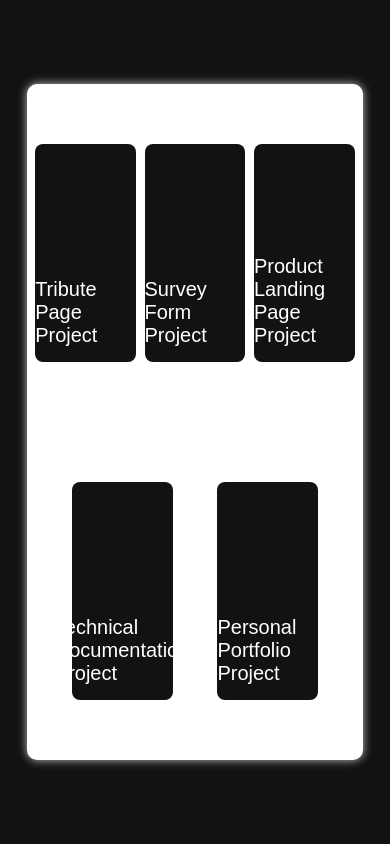
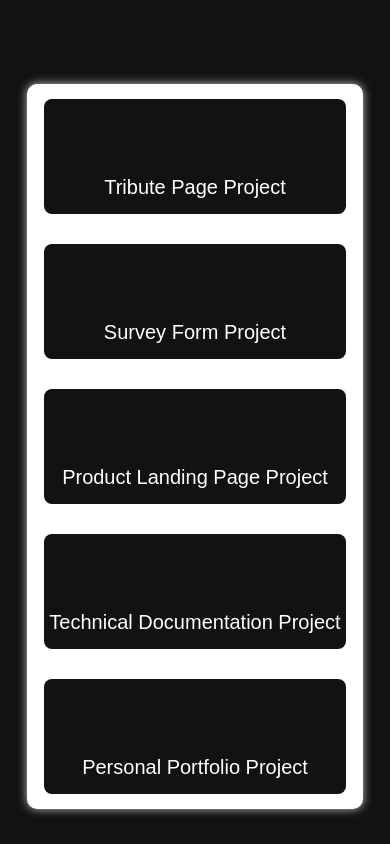
Before and after one commit to omarmohy98/freecodecamp-projects-for-Responsive-Web-Design-Certification, a plain HTML site: page index.html in a window 390 px wide. Drawn offline with Linux system fonts and the light colour scheme.

Commit message:
edit main.css & Personal-Portfolio.css

```diff
--- a/css/main.css
+++ b/css/main.css
@@ -2,8 +2,6 @@ body {
     background-color: #121212;
 }
 main {
-    width: 90%;
-    height: 80vh;
     margin: 10vh auto 0;
     background-color: white;
     border-radius: 10px;
@@ -14,8 +12,6 @@ main {
     align-items: center;
 }
 main a {
-    width: 30%;
-    height: 30%;
     padding-bottom: 15px;
     display: flex;
     justify-content: center;
@@ -36,3 +32,24 @@ main a:hover {
     color: rgb(155, 39, 39);
     background-color: rgb(124, 124, 124);
 }
+@media (min-width: 1024px) {
+    main {
+        width: 90%;
+        height: 80vh;
+    }
+    main a {
+        width: 30%;
+        height: 30%;
+    }
+}
+@media (min-width: 320px) and (max-width: 1023px) {
+    main {
+        width: 90%;
+    }
+    main a {
+        width: 90%;
+        height: 100px;
+        margin: 15px auto;
+        text-align: center;
+    }
+}
```
Also changed, not shown: css/Personal-Portfolio.css (+8 -3 lines).
